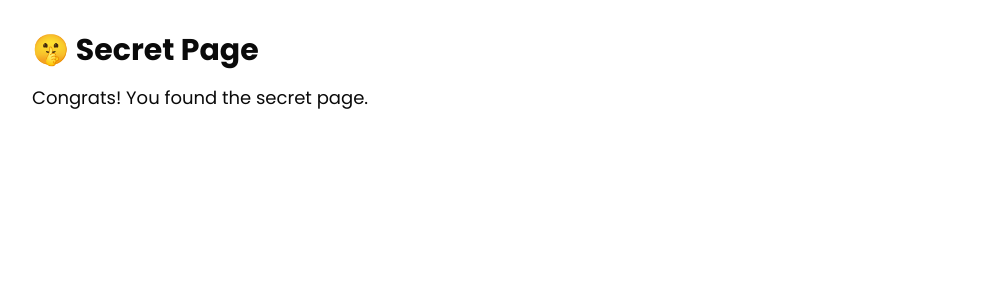
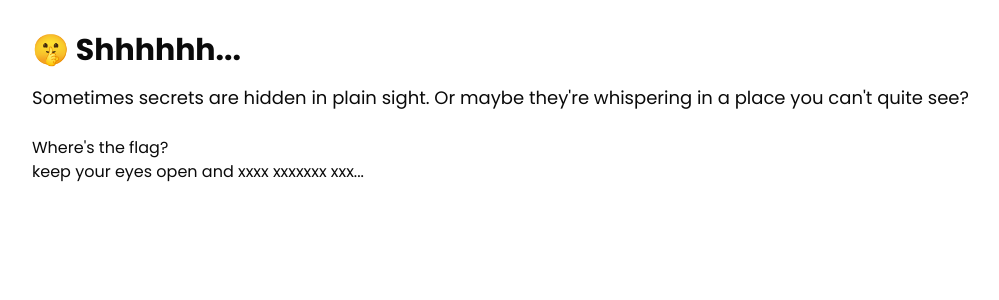
Before and after one commit to christianary/myportfolio, a Next.js app: page /flag in a window 1280 px wide. Shown: the top 300 px of the page, without its empty margins (0-999 px from the left). Built offline with nearby package versions, Linux system fonts and the light colour scheme.

Commit message:
third commit

```diff
--- a/app/flag/page.tsx
+++ b/app/flag/page.tsx
@@ -3,16 +3,21 @@ import Script from "next/script";
 export default function FlagPage() {
   return (
     <main className="container mx-auto p-8">
-      <h1 className="text-3xl font-bold mb-4">🤫 Secret Page</h1>
+      <h1 className="text-3xl font-bold mb-4">🤫 Shhhhhh...</h1>
 
       <p className="text-lg">
-        Congrats! You found the secret page.
+        Sometimes secrets are hidden in plain sight. Or maybe they're whispering in a place you can't quite see?
+      </p>
+      <br />
+      <p>
+        Where's the flag? <br />
+        keep your eyes open and xxxx xxxxxxx xxx...
       </p>
       <Script
         id="flag-console-log"
         strategy="afterInteractive"
         dangerouslySetInnerHTML={{
-          __html: `console.log("flag{ahh_you_found_my_secret_flag}");`,
+          __html: `console.log("102108971031239710410495121111117951021111171101009510912195115101991141011169510210897103125");`,
         }}
       />
     </main>
```
